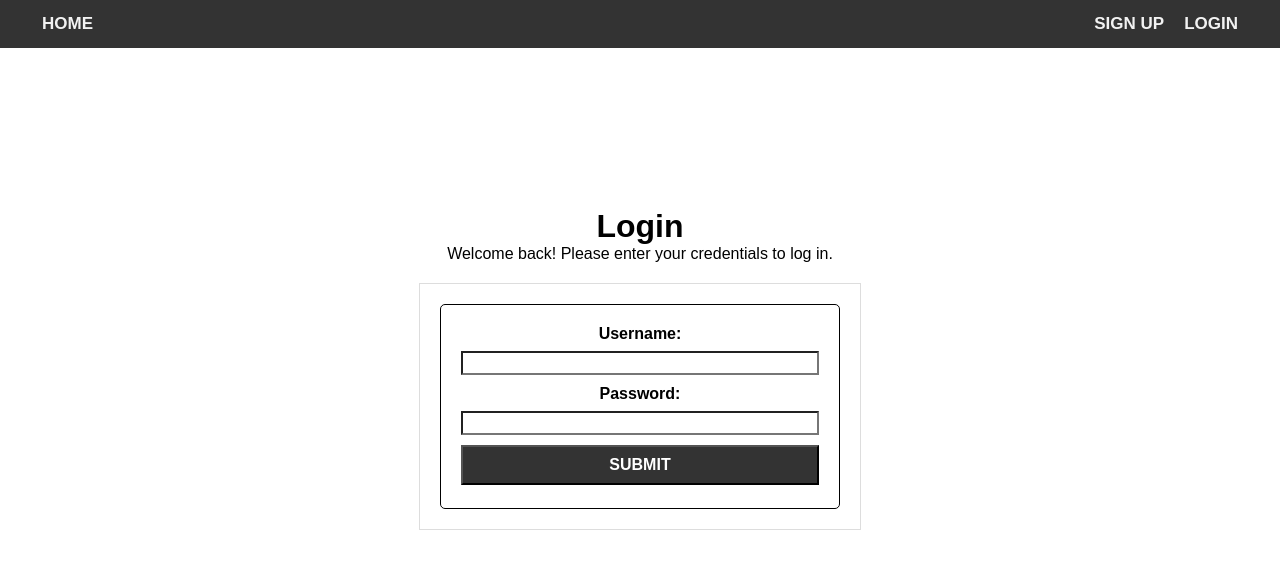
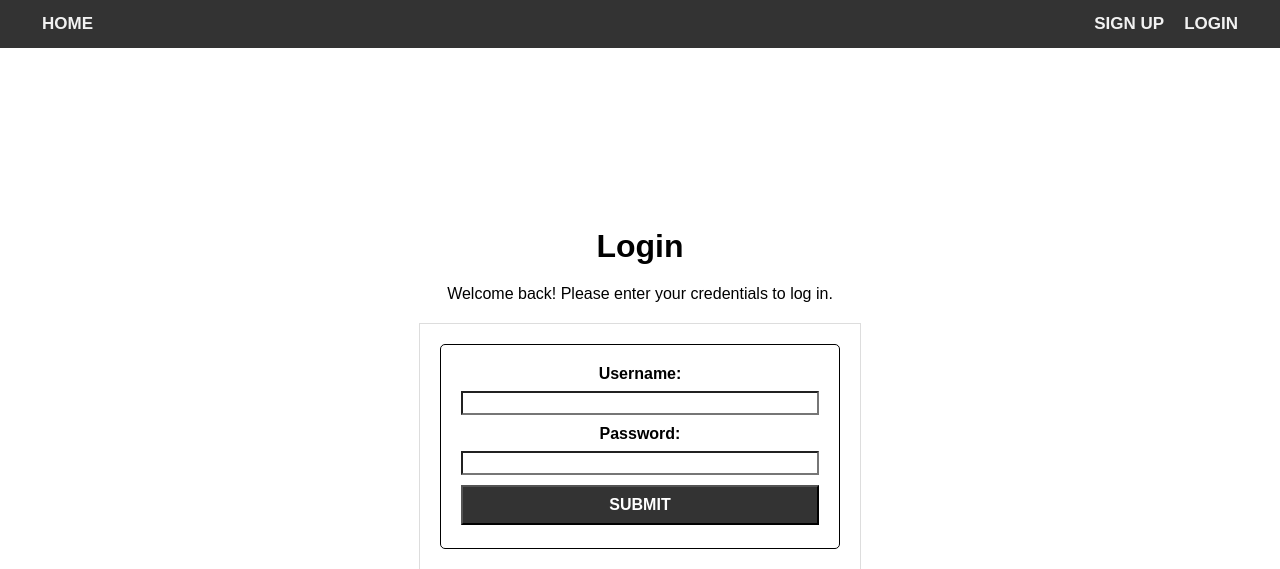
Before and after one commit to erikjmurray/BurkReadingFlaskApp, a Flask app: page /login in a window 1280 px wide. Shown: the top 569 px of the page. Run offline with Flask 3, Linux system fonts and the light colour scheme.

Commit message:
styling for login page

```diff
--- a/templates/auth/login.html
+++ b/templates/auth/login.html
@@ -6,7 +6,7 @@ Login
 
 {% block body %}
 <div class="container" id="header" style="margin-top:20vh;">
-    <h1>Login</h1>
+    <h1 style="padding: 20px">Login</h1>
     <p>Welcome back! Please enter your credentials to log in.</p>
 </div>
 
```
